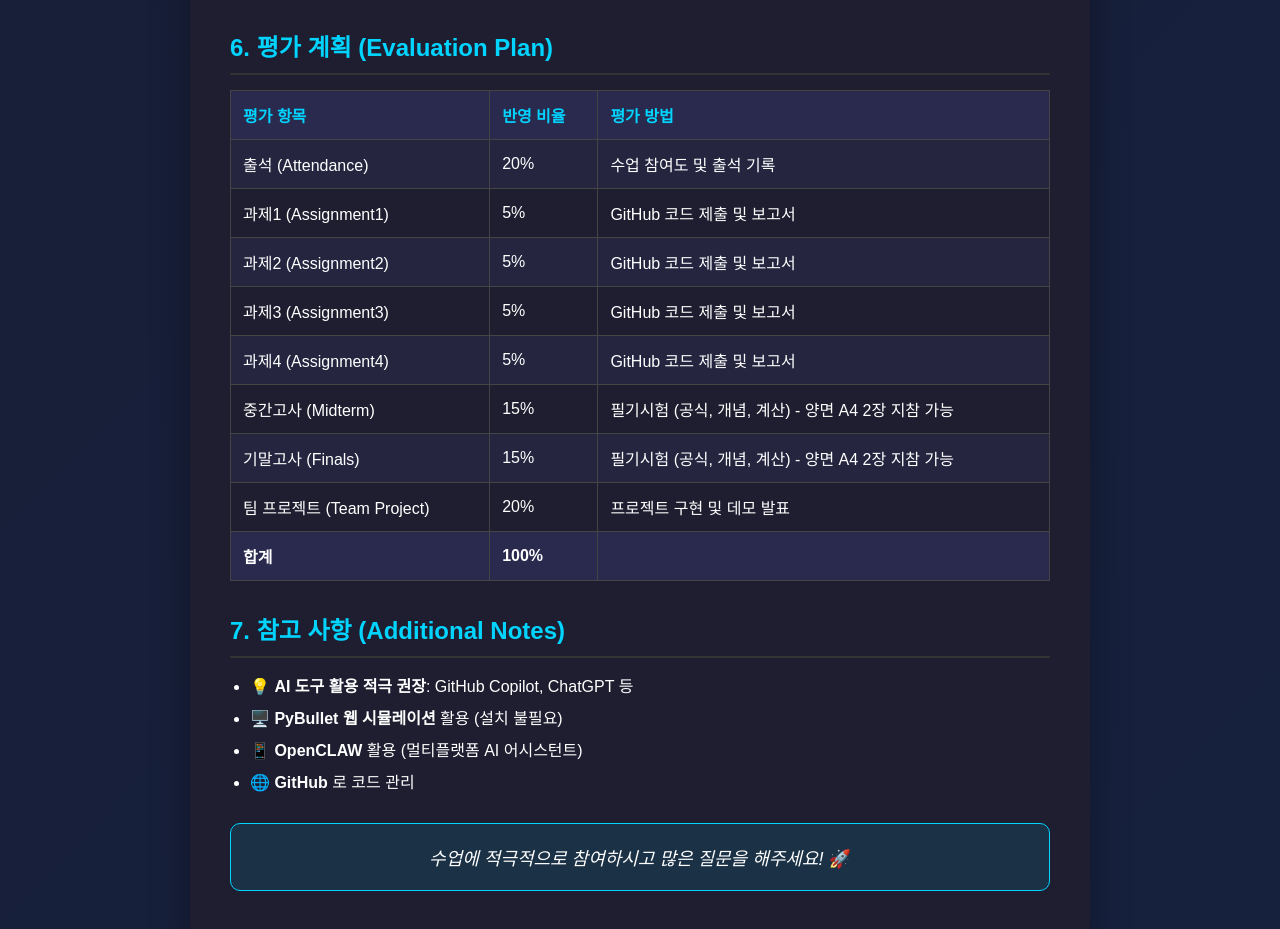
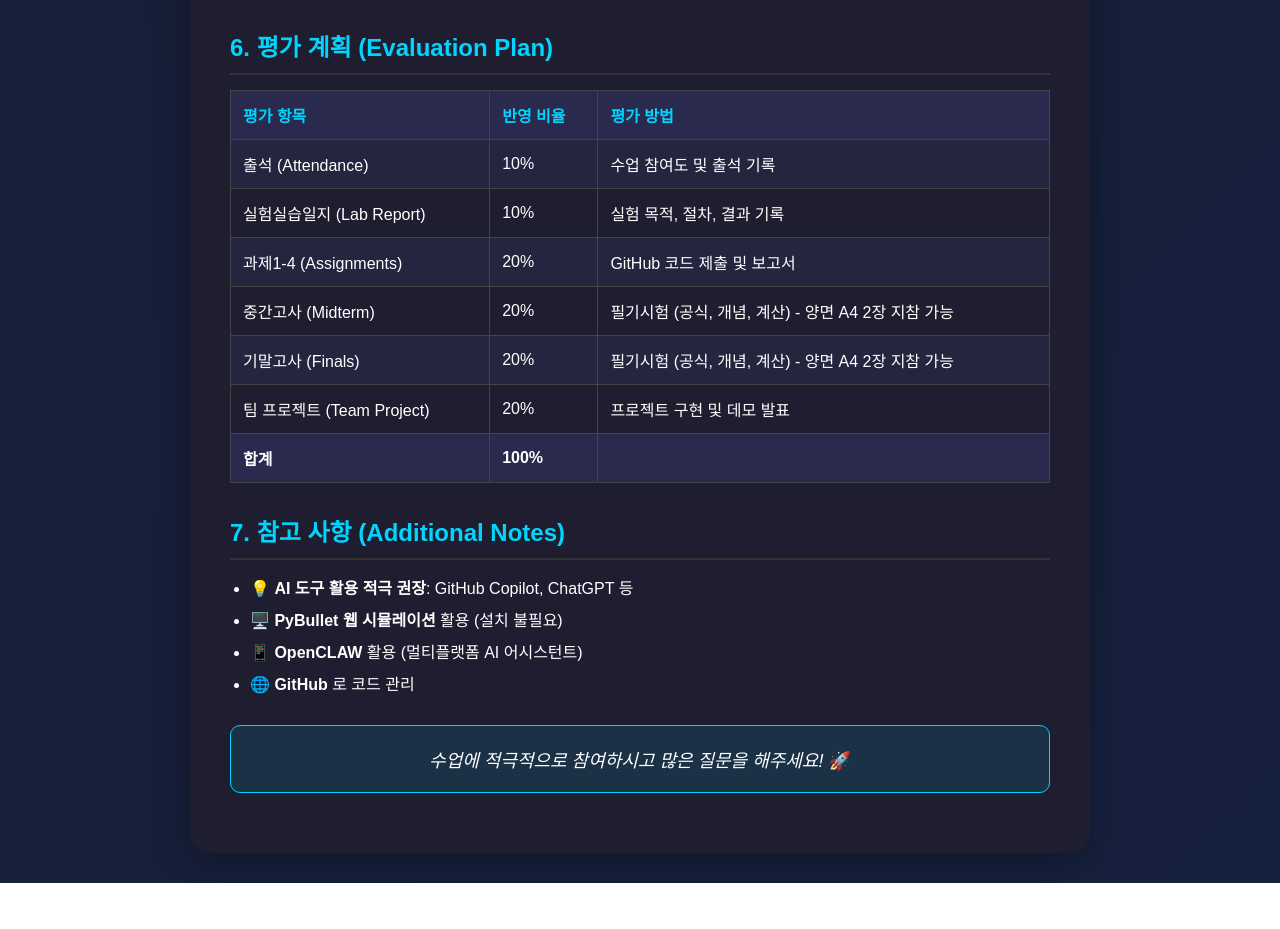
Before and after one commit to areal2025/ai_robot_class, a website: page syllabus.html in a window 1280 px wide. Shown: the part 3760-4689 px from the top of the page. After the commit the page ends 4643 px from the top, so only its background shows below. Drawn offline with Linux system fonts and the light colour scheme.

Commit message:
Add lab report to evaluation

```diff
--- a/syllabus.html
+++ b/syllabus.html
@@ -360,37 +360,27 @@
             </tr>
             <tr>
                 <td>출석 (Attendance)</td>
-                <td>20%</td>
+                <td>10%</td>
                 <td>수업 참여도 및 출석 기록</td>
             </tr>
             <tr>
-                <td>과제1 (Assignment1)</td>
-                <td>5%</td>
-                <td>GitHub 코드 제출 및 보고서</td>
+                <td>실험실습일지 (Lab Report)</td>
+                <td>10%</td>
+                <td>실험 목적, 절차, 결과 기록</td>
             </tr>
             <tr>
-                <td>과제2 (Assignment2)</td>
-                <td>5%</td>
-                <td>GitHub 코드 제출 및 보고서</td>
-            </tr>
-            <tr>
-                <td>과제3 (Assignment3)</td>
-                <td>5%</td>
-                <td>GitHub 코드 제출 및 보고서</td>
-            </tr>
-            <tr>
-                <td>과제4 (Assignment4)</td>
-                <td>5%</td>
+                <td>과제1-4 (Assignments)</td>
+                <td>20%</td>
                 <td>GitHub 코드 제출 및 보고서</td>
             </tr>
             <tr>
                 <td>중간고사 (Midterm)</td>
-                <td>15%</td>
+                <td>20%</td>
                 <td>필기시험 (공식, 개념, 계산) - 양면 A4 2장 지참 가능</td>
             </tr>
             <tr>
                 <td>기말고사 (Finals)</td>
-                <td>15%</td>
+                <td>20%</td>
                 <td>필기시험 (공식, 개념, 계산) - 양면 A4 2장 지참 가능</td>
             </tr>
             <tr>
```
Also changed, not shown: _book/content/week1.html (+1 -1 lines), _book/content/week10.html (+1 -1 lines), _book/content/week11.html (+1 -1 lines), _book/content/week12.html (+1 -1 lines), _book/content/week2.html (+1 -1 lines), _book/content/week3.html (+1 -1 lines), _book/content/week4.html (+1 -1 lines), _book/content/week5.html (+1 -1 lines), _book/content/week6.html (+1 -1 lines), _book/content/week7.html (+1 -1 lines), _book/content/week9.html (+1 -1 lines), _book/index.html (+1 -1 lines), _book/syllabus.html (+8 -18 lines).
